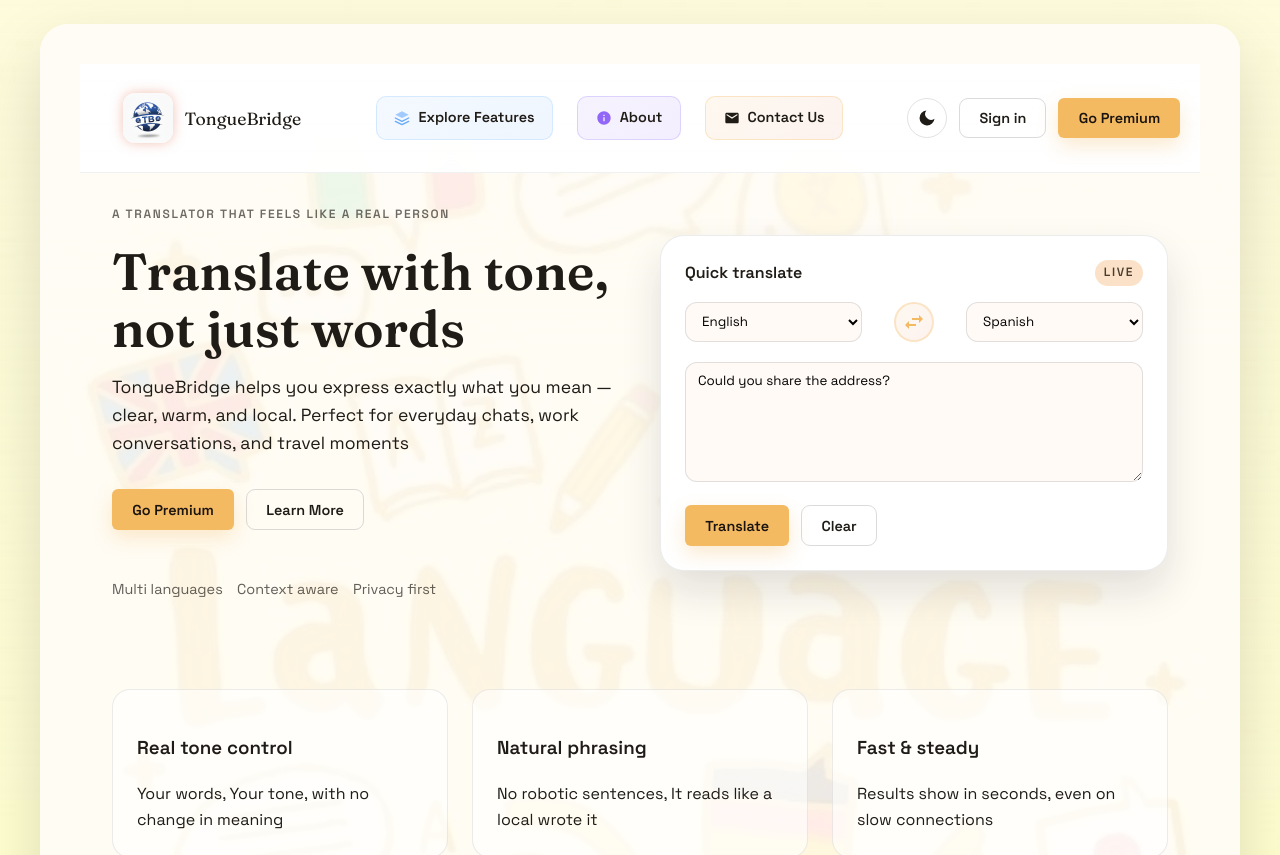
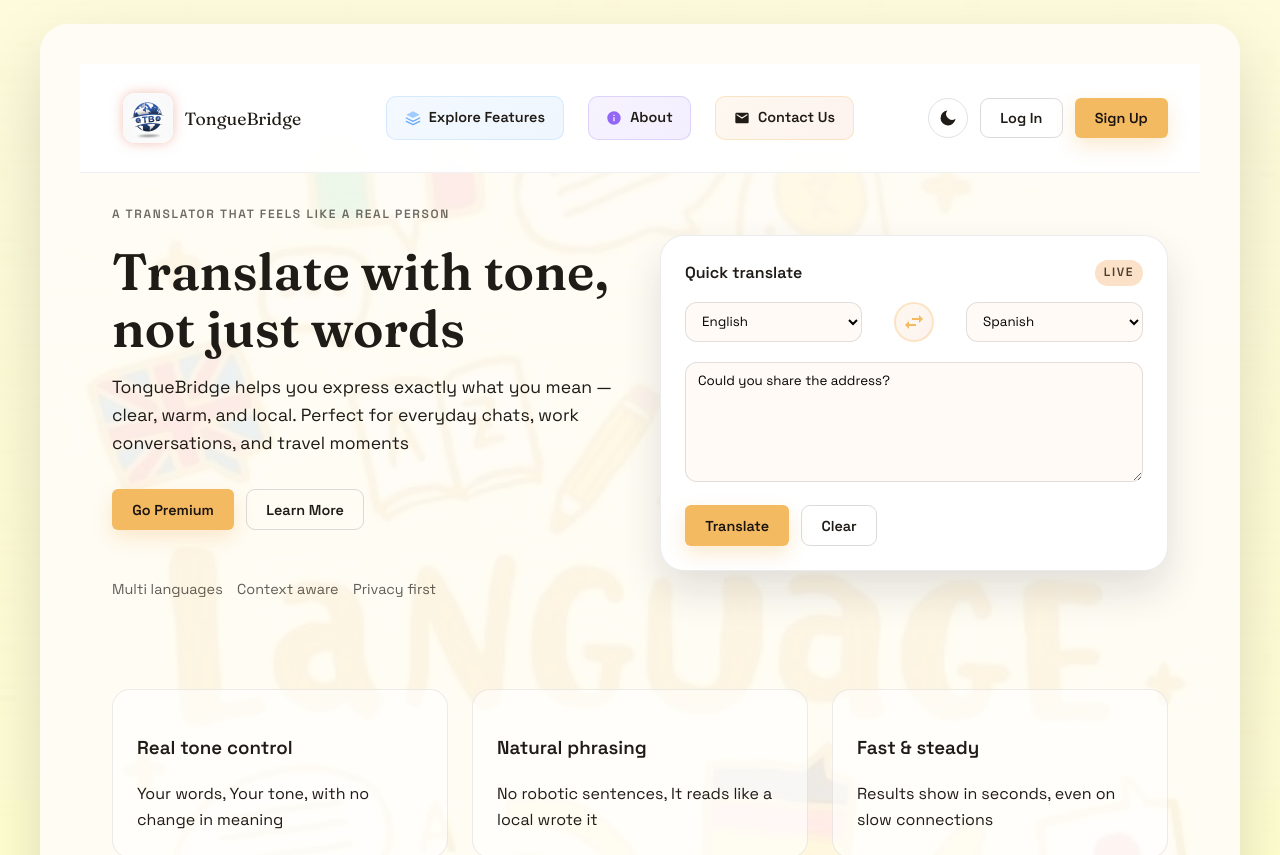
Before and after one commit to neelAkash2005/TongueBridge, a React (Vite) app in the folder frontDev/frontDev/: page / in a window 1280 px wide. Shown: the top 855 px of the page. Built offline with nearby package versions, Linux system fonts and the light colour scheme.

Commit message:
minor change

```diff
--- a/frontDev/frontDev/src/App.jsx
+++ b/frontDev/frontDev/src/App.jsx
@@ -156,8 +156,8 @@ function App() {
                 )}
               </svg>
             </button>
-            <button className="btn ghost">Sign in</button>
-            <button className="btn primary">Go Premium</button>
+            <button className="btn ghost">Log In</button>
+            <button className="btn primary">Sign Up</button>
           </div>
         </div>
       </header>
```
